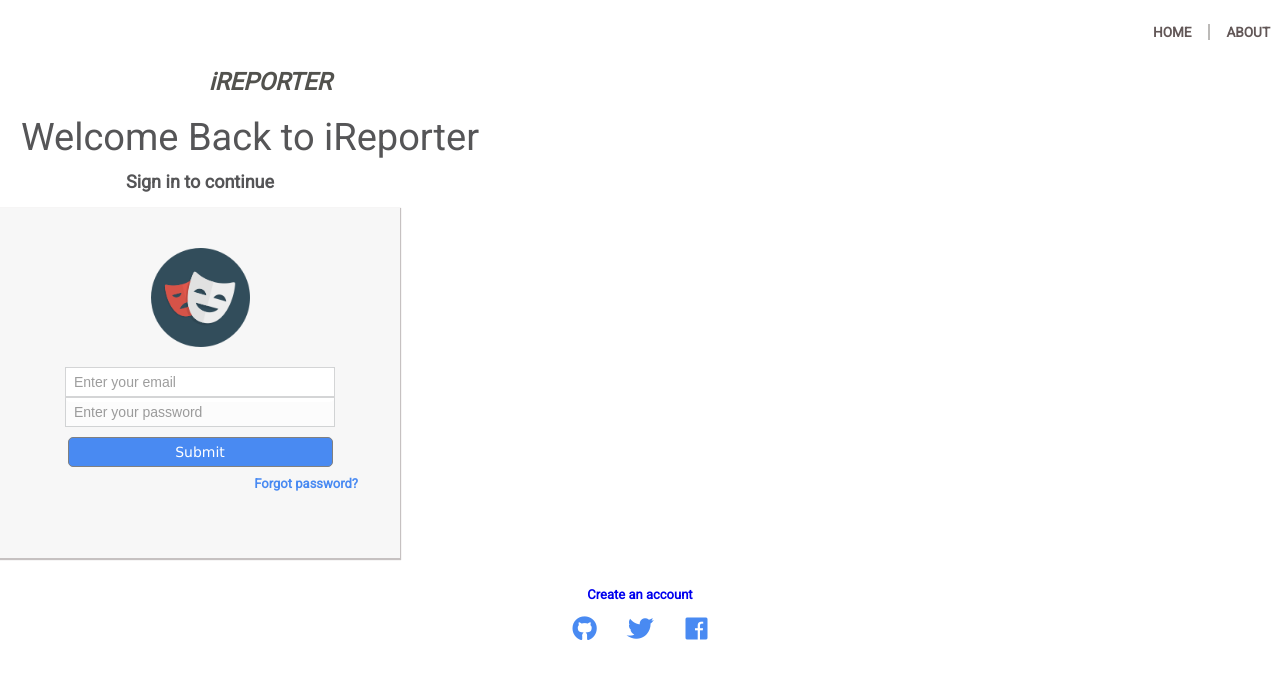
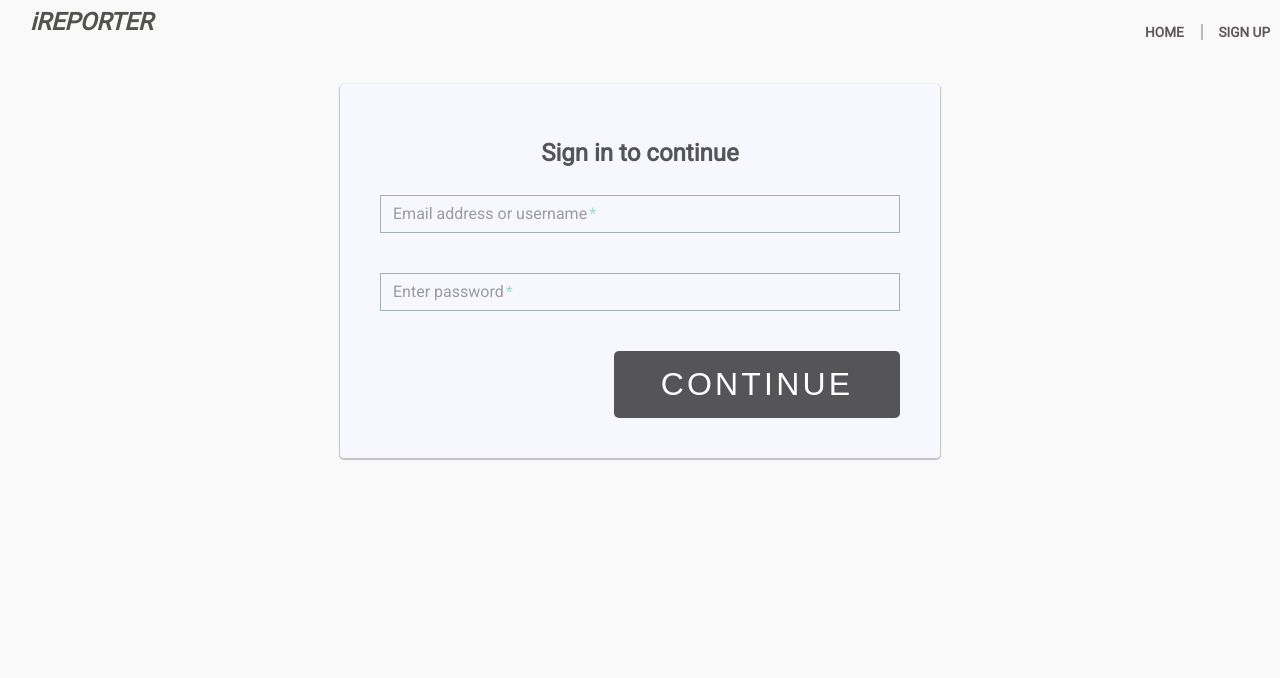
Before and after one commit to meetKazuki/iReporter, a plain HTML site: page _pages/signin.html in a window 1280 px wide. Drawn offline with Linux system fonts and the light colour scheme.

Commit message:
Redo some of the sign-in page style. Fix pages links

```diff
--- a/_pages/signin.html
+++ b/_pages/signin.html
@@ -4,66 +4,50 @@
   <meta charset="UTF-8" />
   <meta name="viewport" content="width=device-width, initial-scale=1.0" />
   <meta http-equiv="X-UA-Compatible" content="ie=edge" />
-  <title>Sign In</title>
-  <link rel="stylesheet" href="https://use.fontawesome.com/releases/v5.5.0/css/all.css" integrity="sha384-B4dIYHKNBt8Bc12p+WXckhzcICo0wtJAoU8YZTY5qE0Id1GSseTk6S+L3BlXeVIU"
-    crossorigin="anonymous">
+  <title>Sign In to your iReporter Account</title>
+  <link rel="stylesheet" href="https://use.fontawesome.com/releases/v5.5.0/css/all.css"
+  integrity="sha384-B4dIYHKNBt8Bc12p+WXckhzcICo0wtJAoU8YZTY5qE0Id1GSseTk6S+L3BlXeVIU" crossorigin="anonymous">
   <link rel="stylesheet" href="../css/index.css" />
   <link rel="stylesheet" href="../css/sign-in.css" />
 </head>
 <body>
-  <center>
   <header>
     <nav>
       <ul class="header-nav nav-links">
-          <li><a href="#">Home</a></li>
-          <li><a href="#">About</a></li>
+        <li><a href="../index.html">Home</a></li>
+        <li><a href="signup.html">Sign up</a></li>
       </ul>
     </nav>
+
+    <a href="../index.html" class="header-logo">i<span>Reporter</span></a>
   </header>
 
+  <center>
     <div class="container">
-      <div id="logo">
-        <a href="index.html" class="logo-img">i<span>Reporter</span></a>
+      <div class="form-content">
+        <h2>Sign in to continue</h2>
+
+        <div class="top-row">
+          <form>
+            <div class="field-wrap">
+              <input type="text" name="username" required>
+              <label>
+                Email address or username<span class="req">*</span>
+              </label>
             </div>
 
-      <h1>Welcome Back to iReporter</h1>
-
-      <h3>Sign in to continue</h3>
-      <div id="form-box">
-        <div id="form-img">
-          <img src="../images/faces.png" alt="form-img" width="99" height="99">
+            <div class="field-wrap">
+              <input type="text" name="username" required>
+              <label>
+                Enter password<span class="req">*</span>
+              </label>
             </div>
 
-        <div id="input-container">
-          <input type="email" name="email" id="" placeholder="Enter your email">
-          <input type="password" placeholder="Enter your password">
+            <a href="dh-overview.html">
+              <button type="submit" class="button button-block">Continue</button>
+            </a>
+          </form>
         </div>
-
-        <div>
-          <input type="submit" id="button-2" value="Submit">
-        </div>
-
-        <div id="help-password">
-          <a href="#">Forgot password?</a>
-        </div>
-      </div>
-
-      <div id="help-account">
-        <a href="#">Create an account</a>
-      </div>
-
-      <div>
-        <ul class="social-list">
-          <li>
-            <a href="#" class="social-link"><i class="fab fa-github"></i></a>
-          </li>
-          <li>
-            <a href="#" class="social-link"><i class="fab fa-twitter"></i></a>
-          </li>
-          <li>
-            <a href="#" class="social-link"><i class="fab fa-facebook"></i></a>
-          </li>
-        </ul>
       </div>
     </div>
   </center>
--- a/css/sign-in.css
+++ b/css/sign-in.css
@@ -1,28 +1,34 @@
+@import url('https://fonts.googleapis.com/css?family=Lato|Roboto');
+
 /** *** *** Global Styles *** *** **/
-body {
-  background: white;
-  height: 100%;
-  margin: 0px;
-  padding: 0px;
+*,
+*:before,
+*:after {
+  box-sizing: border-box;
+}
+html {
+  overflow-y: scroll;
 }
 .container {
-  position: absolute;
-  width: 100%;
-  top: 5vh;
-  left: 0px;
-  color: gray;
+  background: #f7f7ff;
+  padding: 40px;
+  max-width: 600px;
+  margin: 40px auto;
+  border-radius: 4px;
+  box-shadow: 0px 1px 1px 1px #c6c1c1;
 }
 h1 {
-  width: 500px;
-  margin-top: 20px;
-  font-size: 38px;
   font-family: 'Roboto', serif;
+  text-align: center;
   color: #555557;
+  margin: 0 0 40px;
+  font-size: 2rem;
 }
-h3 {
+h2 {
   width: 400px;
   margin-top: 17px;
-  font-size: 18px;
+  margin-bottom: 30px;
+  font-size: 24px;
   font-family: 'Roboto', serif;
   font-weight: bold;
   color: #555557;
@@ -43,7 +49,7 @@ h3 {
   height: 10vh;
   left: 20px;
   margin: 0 auto;
-  padding: 10px;
+  padding: 8px;
   position: relative;
   text-align: center;
   text-decoration: none;
@@ -56,87 +62,94 @@ h3 {
 }
 
 /** *** *** Form Styles *** *** **/
-#form-box {
-  margin-top: 17px;
-  width: 400px;
-  height: 350px;
-  padding-top: 40px;
-  background: #f7f7f7;
-  box-shadow: 0px 1px 1px 1px #c6c1c1;
+label {
+  position: absolute;
+  transform: translateY(6px);
+  font-weight: normal;
+  font-size: 16px;
+  pointer-events: none;
+  left: 13px;
+  top: 5px;
+  color: #111;
+  transition: all 0.25s ease all;
+  opacity: 0.4;
+  -moz-transition: 0.25s ease all;
+  -webkit-transition: 0.25s ease all;
 }
-#form-img {
-  width: 99px;
-  height: 99px;
+label .req {
+  margin: 2px;
+  color: #1ab188;
+}
+input,
+textarea {
+  font-size: 22px;
+  display: block;
+  width: 100%;
+  height: 100%;
+  padding: 5px;
+  background: none;
+  background-image: none;
+  border: 1px solid #a0b3b0;
+  border-radius: 0;
+  transition: border-color 0.25s ease, box-shadow 0.25s ease;
+  color: #555557;
+}
+input:focus,
+textarea:focus {
+  outline: 0;
+  border-color: #1ab188;
+}
+input:focus ~ label,
+input:valid ~ label {
+  top: -20px;
+  font-size: 12px;
+  color: #179b77;
+}
+textarea {
+  border: 2px solid #a0b3b0;
+  resize: vertical;
 }
 
-/** * Input Container Styles * **/
-#input-container {
-  width: 270px;
-  height: 35px;
-  border-radius: 5px 5px 5px 5px;
-  background: white;
-  font-size: 18px;
-  margin-top: 20px;
-  border-width: 0px;
-  border-style: solid;
-  border-color: blue;
+.field-wrap {
+  position: relative;
+  margin-bottom: 40px;
 }
-#input-container input {
-  width: 270px;
-  height: 30px;
-  padding: 5px;
-  border: solid 1px #c2c4c6;
-  font-size: 14px;
-  opacity: 0.7;
-  padding-left: 8px;
+.top-row:after {
+  content: "";
+  display: table;
+  clear: both;
 }
-/** * Button Styles * **/
-#button-2 {
-  width: 265px;
-  height: 30px;
-  margin-top: 35px;
-  background: #498af2;
-  font-family: verdana;
-  font-size: 14px;
-  color: white;
+.top-row > div {
+  float: left;
+  width: 100%;
+  margin-right: 4%;
+}
+.top-row > div:last-child {
+  margin: 0;
+}
+.button {
+  border: 0;
+  border-color: gray;
+  outline: none;
   border-radius: 5px 5px 5px 5px;
   border-width: 1px;
-  border-style: solid;
-  border-color: gray;
+  padding: 15px 0;
+  font-size: 2rem;
+  /* font-weight: 600; */
+  text-transform: uppercase;
+  letter-spacing: 0.1em;
+  background: #555557;
+  color: #ffffff;
+  transition: all 0.5s ease;
+  -webkit-appearance: none;
+}
+.button:hover,
+.button:focus {
+  background: #179b77;
   cursor: pointer;
-  outline: none;
 }
-#button-2:hover {
-  background-color: #c6c1c1;
+.button-block {
+  display: block;
+  width: 55%;
+  float: right;
 }
-/** * Help Styles * **/
-#help-password {
-  float: right;
-  margin-top: 10px;
-  font-size: 13px;
-  font-family: 'Roboto', serif;
-  color: #498af2;
-  padding-right: 42px;
-  font-weight: bold;
-}
-#help-password a {
-  color: #498af2;
-  text-decoration: none;
-}
-#help-account {
-  margin-top: 30px;
-  font-size: 13px;
-  font-family: 'Roboto', serif;
-  color: #87898b;
-  font-weight: bold;
-}
-#help-account a {
-  text-decoration: none;
-}
-/** * Social Link Styles * **/
-.social-list {
-  margin-top: 10px;
-}
-.social-link {
-  color: #498af2;
-}
--- a/css/signup.css
+++ b/css/signup.css
@@ -1,3 +1,5 @@
+@import url('https://fonts.googleapis.com/css?family=Lato|Roboto');
+
 *,
 *:before,
 *:after {
```
Also changed, not shown: _pages/signup.html (+4 -3 lines). Lines whose indentation alone changed are shown as unchanged.
